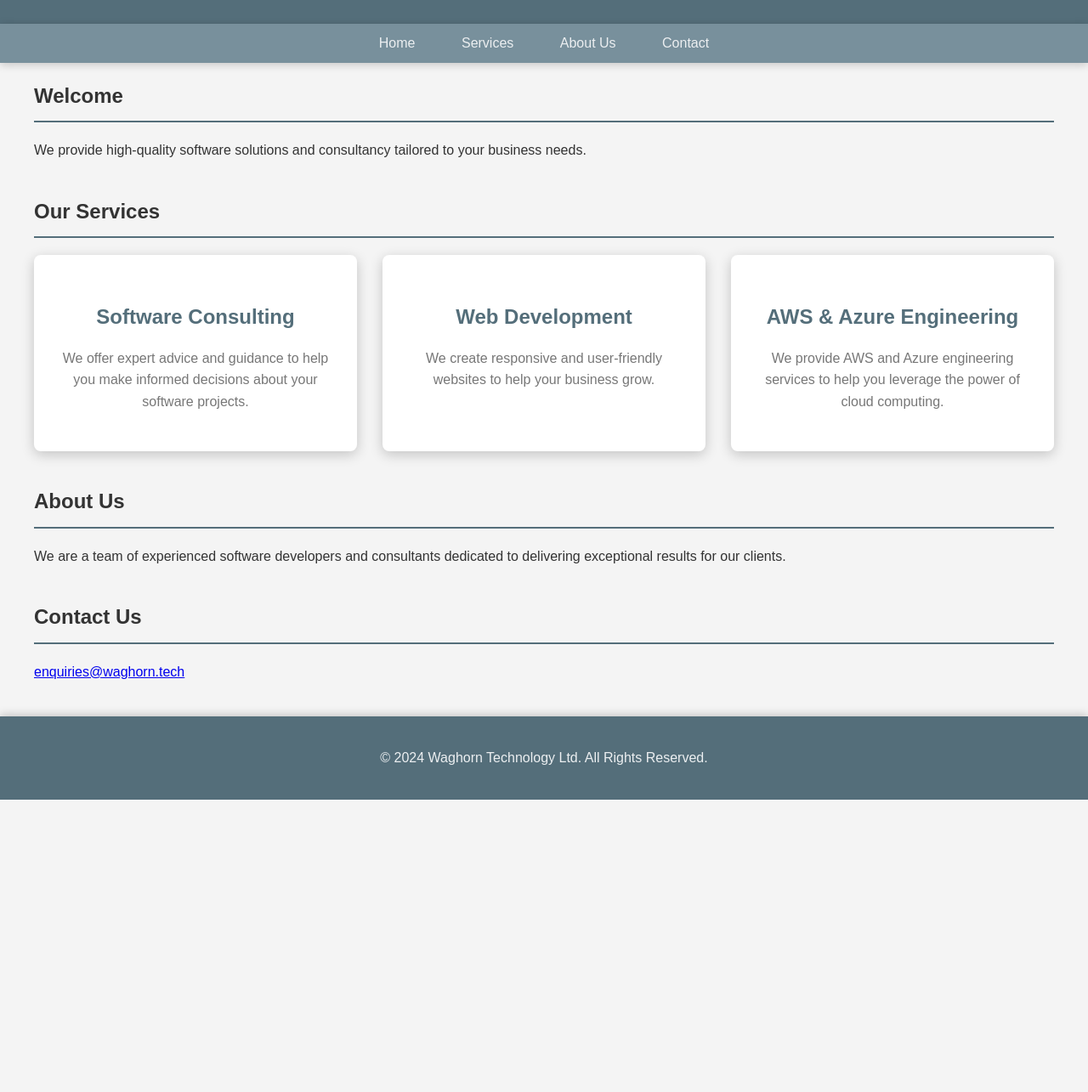
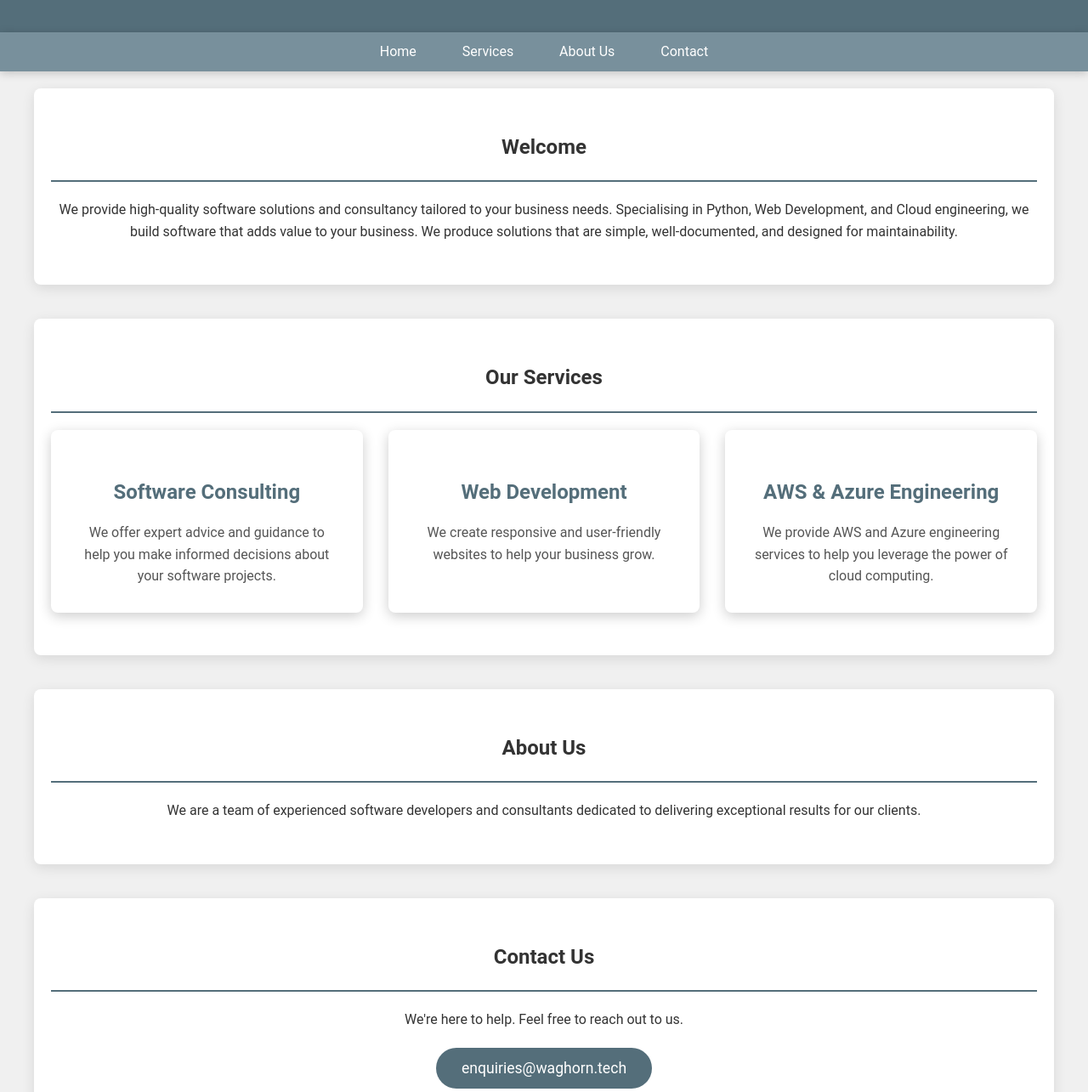
Before and after one commit to johnwaghorn/waghorn.tech, a plain HTML site: page index.html in a window 1280 px wide. Shown: the part 277-1562 px from the top of the page at 85% size. Before the commit the page ends 1218 px from the top, so only its background shows below. Drawn offline with Linux system fonts and the light colour scheme.

Commit message:
updating theme, adding content, adding favicons

```diff
--- a/index.html
+++ b/index.html
@@ -4,19 +4,23 @@
     <meta charset="UTF-8">
     <meta name="viewport" content="width=device-width, initial-scale=1.0">
     <link rel="icon" href="waghorn_technology_ltd_logo.png">
-    <title>Waghorn Technology Ltd</title>
+    <link rel="apple-touch-icon" sizes="180x180" href="/apple-touch-icon.png">
+    <link rel="icon" type="image/png" sizes="32x32" href="/favicon-32x32.png">
+    <link rel="icon" type="image/png" sizes="16x16" href="/favicon-16x16.png">
+    <link rel="manifest" href="/site.webmanifest">
+    <title>Waghorn Technology</title>
     <style>
         body {
-            font-family: 'Arial', sans-serif;
+            font-family: 'Roboto', sans-serif;
             margin: 0;
             padding: 0;
-            background-color: #f4f4f4;
+            background-color: #f0f0f0;
             color: #333;
             line-height: 1.6;
         }
         header {
             background-color: #546e7a;
-            color: #eceff1;
+            color: #ffffff;
             padding: 20px 0;
             text-align: center;
             box-shadow: 0 2px 10px rgba(0, 0, 0, 0.2);
@@ -24,17 +28,21 @@
         header img {
             width: 150px;
             height: auto;
-            margin-bottom: 10px;
+            margin-bottom: 20px;
+        }
+        h1 {
+            font-size: 2rem;
+            margin-top: 5;
         }
         nav {
             background-color: #78909c;
-            color: #eceff1;
+            color: #ffffff;
             text-align: center;
             padding: 10px 0;
             box-shadow: 0 2px 10px rgba(0, 0, 0, 0.2);
         }
         nav a {
-            color: #eceff1;
+            color: #ffffff;
             text-decoration: none;
             padding: 10px 20px;
             margin: 0 5px;
@@ -42,7 +50,7 @@
             transition: background-color 0.3s;
         }
         nav a:hover {
-            background-color: #607d8b;
+            background-color: #546e7a;
         }
         .container {
             max-width: 1200px;
@@ -51,16 +59,33 @@
         }
         section {
             margin-bottom: 40px;
+            background-color: #ffffff;
+            padding: 50px 20px;
+            border-radius: 8px;
+            box-shadow: 0 4px 15px rgba(0, 0, 0, 0.1);
+            text-align: center;
         }
+
+        section h2 {
+            margin-top: 0;
+            padding-bottom: 20px;
+        }
+
+        section p {
+            margin-bottom: 0;
+        }
+
+
         h2 {
             border-bottom: 2px solid #546e7a;
             padding-bottom: 10px;
             margin-bottom: 20px;
             font-weight: 600;
         }
+
         .services {
             display: grid;
-            grid-template-columns: repeat(3, 1fr);
+            grid-template-columns: repeat(auto-fit, minmax(250px, 1fr));
             gap: 30px;
         }
         .service {
@@ -80,13 +105,29 @@
             margin-bottom: 15px;
         }
         .service p {
-            color: #777;
+            color: #555;
             font-size: 1em;
             line-height: 1.6;
         }
+        .contact-button {
+            display: inline-block;
+            background-color: #546e7a;
+            color: #ffffff;
+            padding: 10px 30px;
+            border-radius: 25px;
+            text-decoration: none;
+            transition: background-color 0.3s;
+            margin-top: 20px;
+            font-size: 1.1rem;
+        }
+
+        .contact-button:hover {
+            background-color: #78909c;
+        }
+
         footer {
             background-color: #546e7a;
-            color: #eceff1;
+            color: #ffffff;
             text-align: center;
             padding: 20px 0;
             position: relative;
@@ -99,7 +140,9 @@
 <body>
 
     <header>
-        <img src="waghorn_technology_ltd_logo.png" alt="Software Services Logo">
+        <a href="/">
+            <img src="waghorn_technology_ltd_logo.png" alt="Software Services Logo">
+        </a>
         <h1>Waghorn Technology Ltd</h1>
     </header>
 
@@ -113,7 +156,7 @@
     <div class="container">
         <section id="home">
             <h2>Welcome</h2>
-            <p>We provide high-quality software solutions and consultancy tailored to your business needs.</p>
+            <p>We provide high-quality software solutions and consultancy tailored to your business needs. Specialising in Python, Web Development, and Cloud engineering, we build software that adds value to your business. We produce solutions that are simple, well-documented, and designed for maintainability.</p>
         </section>
 
         <section id="services">
@@ -141,7 +184,8 @@
 
         <section id="contact">
             <h2>Contact Us</h2>
-            <a href="mailto:enquiries@waghorn.tech">enquiries@waghorn.tech</a>
+            <p>We're here to help. Feel free to reach out to us.</p>
+            <a href="mailto:enquiries@waghorn.tech" class="contact-button">enquiries@waghorn.tech</a>
         </section>
     </div>
 
```
Also changed, not shown: android-chrome-192x192.png (added), android-chrome-512x512.png (added), apple-touch-icon.png (added), favicon-16x16.png (added), favicon-32x32.png (added), favicon.ico (added), site.webmanifest (added).
